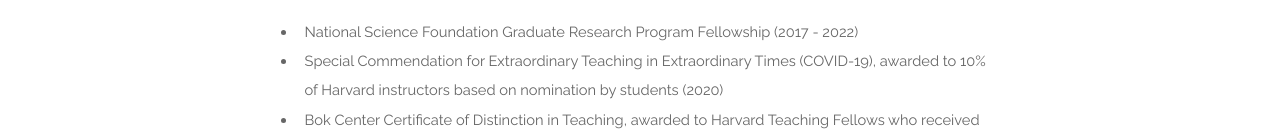
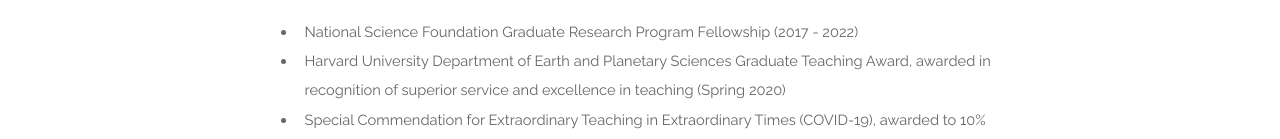
Before and after one commit to hannahnesser/hannahnesser.github.io, a plain HTML site: page cv.html in a window 1280 px wide. Shown: the part 813-952 px from the top of the page. Drawn offline with Linux system fonts and the light colour scheme.

Commit message:
Updated CV

```diff
--- a/cv.html
+++ b/cv.html
@@ -62,6 +62,7 @@
 
             <ul>
               <li>National Science Foundation Graduate Research Program Fellowship (2017 - 2022)</li>
+              <li>Harvard University Department of Earth and Planetary Sciences Graduate Teaching Award, awarded in recognition of superior service and excellence in teaching (Spring 2020)</li>
               <li>Special Commendation for Extraordinary Teaching in Extraordinary Times (COVID-19), awarded to 10% of Harvard instructors based on nomination by students (2020)</li>
               <li>Bok Center Certificate of Distinction in Teaching, awarded to Harvard Teaching Fellows who received an average score of 4.5 or above (2019)</li>
               <li>D. Allan Bromley Prize in Environmental Engineering, awarded to a Senior who has exhibited superior accomplishment and scholarly achievement in Environmental Engineering (2016)</li>
```
Also changed, not shown: about.html (+1 -1 lines), 1 other file.
